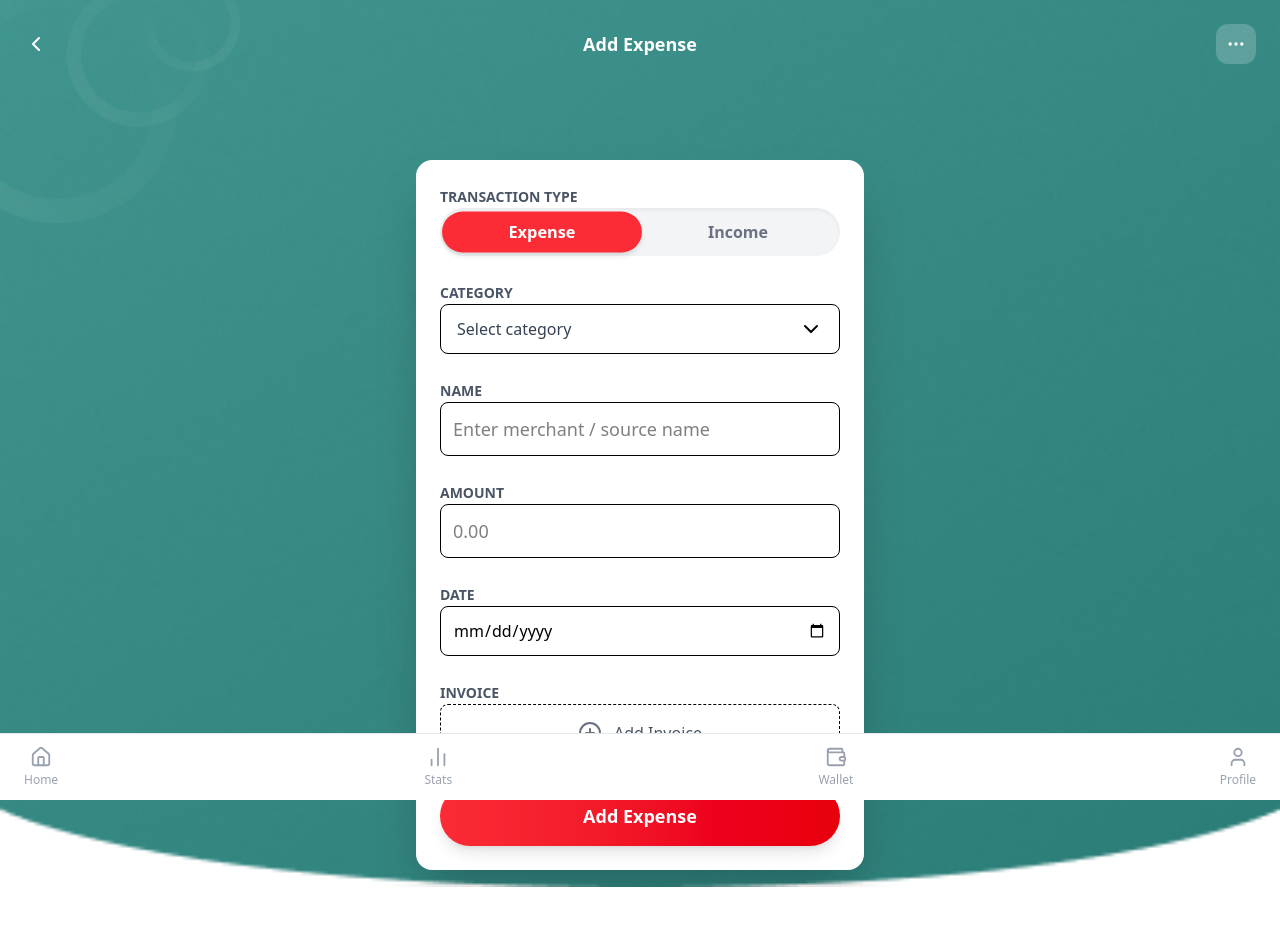
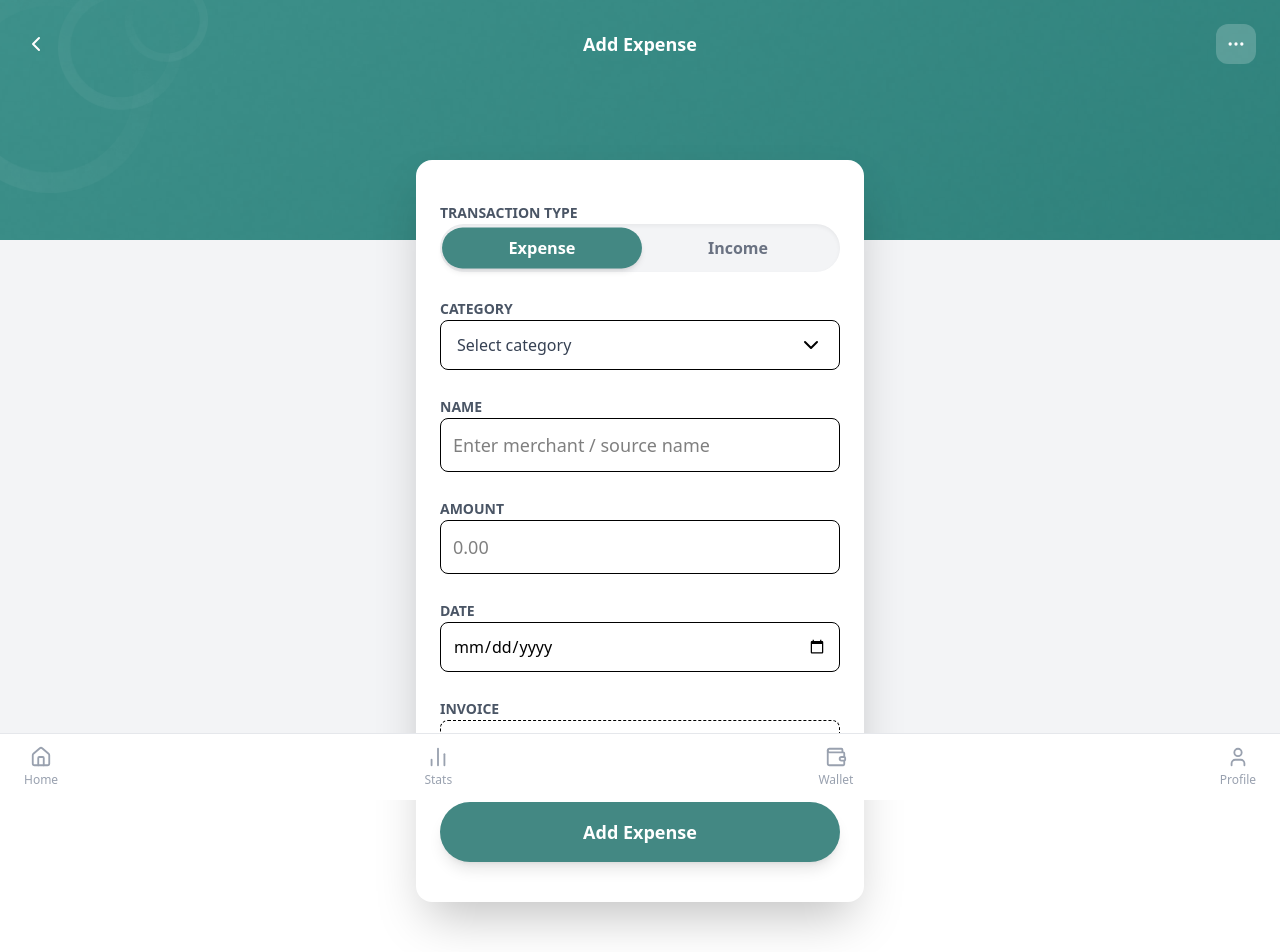
Before and after one commit to NkOutrage35/Expense-Tracker, a React (Vite) app: page /expense-tracker/add in a window 1280 px wide. Shown: the top 952 px of the page. Before the commit the page ends 887 px from the top, so only its background shows below. Built offline with nearby package versions, Linux system fonts and the light colour scheme.

Commit message:
AddExpense Revamp

```diff
--- a/src/pages/AddExpense.jsx
+++ b/src/pages/AddExpense.jsx
@@ -3,6 +3,8 @@ import Header from "../components/navigation/Header";
 import { ChevronDown, PlusCircle } from "lucide-react";
 import { useTransactions } from "../components/Cards/AddTransactions";
 import { useNavigate } from "react-router-dom";
+import Rectangle9 from "/images/Rectangle9.png";
+import Group6 from "/images/Group6.png";
 
 const AddExpense = ({ onBack, onAdd }) => {
   const [type, setType] = useState("expense"); // expense | income
@@ -44,17 +46,17 @@ const AddExpense = ({ onBack, onAdd }) => {
   };
 
   return (
-    <div className="relative min-h-screen bg-gray-100">
+    <div className="relative min-h-screen mb-40 bg-gray-100">
       {/* Header */}
       <div className="sticky h-60">
         <img
-          src="/images/Rectangle9.png"
-          className="absolute inset-0 w-full object-cover z-0"
+          src={Rectangle9}
+          className="absolute inset-0 w-full h-full object-cover z-0"
           alt="bg"
         />
         <img
-          src="/images/Group6.png"
-          className="absolute inset-0 w-60 object-cover z-0"
+          src={Group6}
+          className="absolute inset-0 w-52 object-cover z-0"
           alt="decor"
         />
         <div className="sticky z-10">
@@ -68,7 +70,7 @@ const AddExpense = ({ onBack, onAdd }) => {
       </div>
 
       {/* CARD */}
-      <div className="absolute top-40 left-1/2 -translate-x-1/2 w-[90%] max-w-md bg-white rounded-2xl p-6 shadow-2xl space-y-6">
+      <div className="absolute top-40 left-1/2 -translate-x-1/2 w-[90%] max-w-md bg-white rounded-2xl p-6 py-10 shadow-2xl space-y-6">
         {/* TYPE TOGGLE */}
         <div className="space-y-2">
           <label className="text-sm font-semibold text-gray-600">
@@ -80,7 +82,7 @@ const AddExpense = ({ onBack, onAdd }) => {
               onClick={() => setType("expense")}
               className={`flex-1 py-2 rounded-4xl font-semibold transition ${
                 isExpense
-                  ? "bg-red-500 text-white shadow-md scale-[1.02]"
+                  ? "bg-[#438883] text-white shadow-md scale-[1.02]"
                   : "text-gray-500"
               }`}
             >
@@ -91,7 +93,7 @@ const AddExpense = ({ onBack, onAdd }) => {
               onClick={() => setType("income")}
               className={`flex-1 py-2 rounded-4xl font-semibold transition ${
                 !isExpense
-                  ? "bg-green-500 text-white shadow-md scale-[1.02]"
+                  ? "bg-[#438883] text-white shadow-md scale-[1.02]"
                   : "text-gray-500"
               }`}
             >
@@ -193,11 +195,7 @@ const AddExpense = ({ onBack, onAdd }) => {
         {/* SUBMIT */}
         <button
           onClick={submit}
-          className={`w-full py-4 rounded-4xl text-lg font-semibold shadow-lg transition active:scale-95 text-white ${
-            isExpense
-              ? "bg-linear-to-r from-red-500 to-red-600"
-              : "bg-linear-to-r from-green-500 to-green-600"
-          }`}
+          className={`w-full py-4 rounded-4xl text-lg font-semibold shadow-lg transition active:scale-95 text-white bg-[#438883]`}
         >
           Add {isExpense ? "Expense" : "Income"}
         </button>
--- a/src/pages/Statistics.jsx
+++ b/src/pages/Statistics.jsx
@@ -141,14 +141,14 @@ const Statistics = ({ onBack, navigate }) => {
           <select
             value={filterType}
             onChange={(e) => setFilterType(e.target.value)}
-            className="border rounded-xl py-2 px-4 text-xs font-semibold text-gray-600"
+            className="border rounded-xl py-2 px-2 text-xs font-semibold text-gray-600"
           >
             <option value="expense">Expense</option>
             <option value="income">Income</option>
           </select>
         </div>
 
-        <div className="h-56 mb-10">
+        <div className="h-48 mb-8">
           <ResponsiveContainer width="100%" height="100%">
             <AreaChart data={chartData}>
               <defs>
--- a/src/pages/Wallet.jsx
+++ b/src/pages/Wallet.jsx
@@ -10,6 +10,7 @@ import { SendHorizontal, Grid2x2Plus, Plus } from "lucide-react";
 import { userProfile } from "../components/data/mockData";
 import { useNavigate } from "react-router-dom";
 import { useTransactions } from "../components/Cards/AddTransactions";
+import Group6 from "/images/Group6.png";
 
 const Wallet = ({ onBack }) => {
   const { transactions } = useTransactions();
@@ -61,8 +62,8 @@ const Wallet = ({ onBack }) => {
           alt="bg"
         />
         <img
-          src="/images/Group6.png"
-          className="absolute inset-0 w-60 object-cover z-0"
+          src={Group6}
+          className="absolute inset-0 w-52 object-cover z-0"
           alt="decor"
         />
         <div className="relative z-10">
@@ -71,7 +72,7 @@ const Wallet = ({ onBack }) => {
       </div>
 
       {/* Main Content */}
-      <div className="bg-white grow rounded-t-[40px] px-6 pt-10 relative -top-20 flex flex-col pb-32">
+      <div className="bg-white grow rounded-t-[40px] px-6 pt-10 relative -top-20 flex flex-col pb-20 -mb-32">
         {/* Balance */}
         <div className="text-center mb-8">
           <p className="text-gray-400 text-sm font-medium">Total Balance</p>
```
